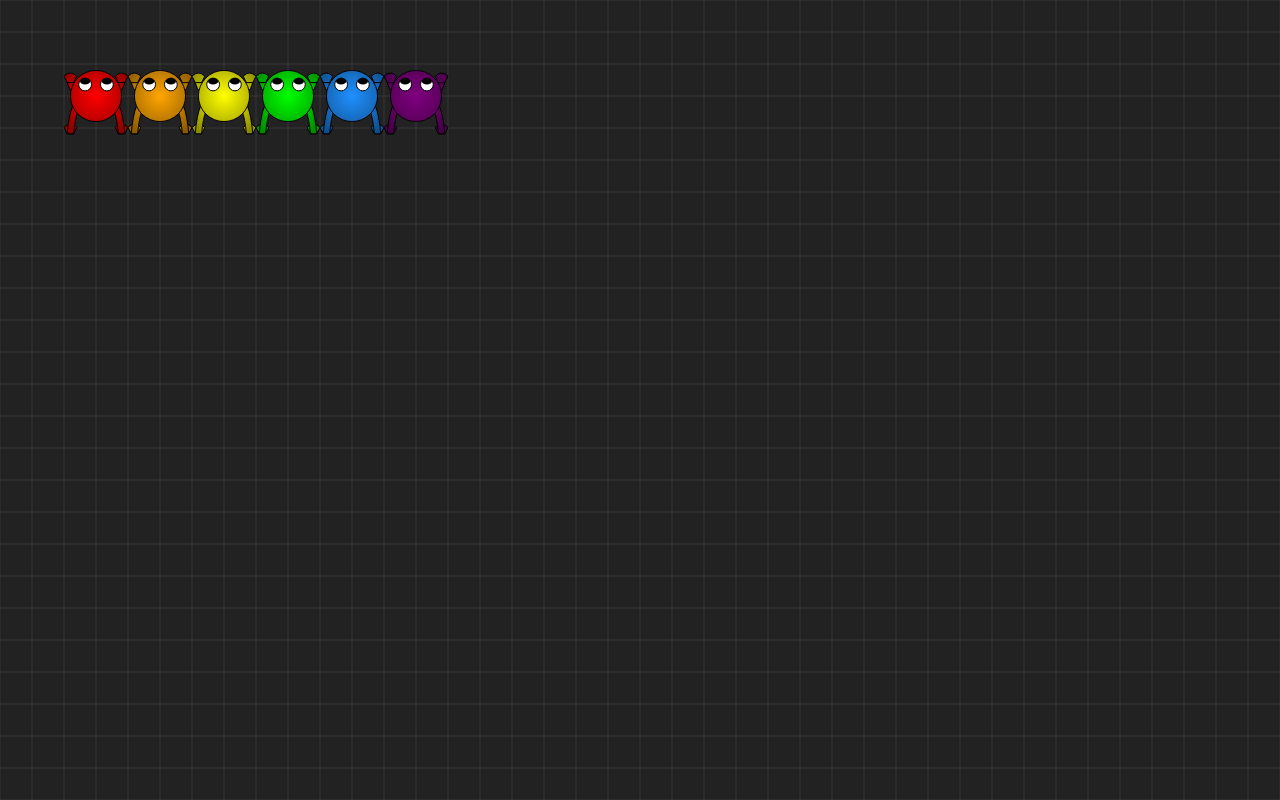
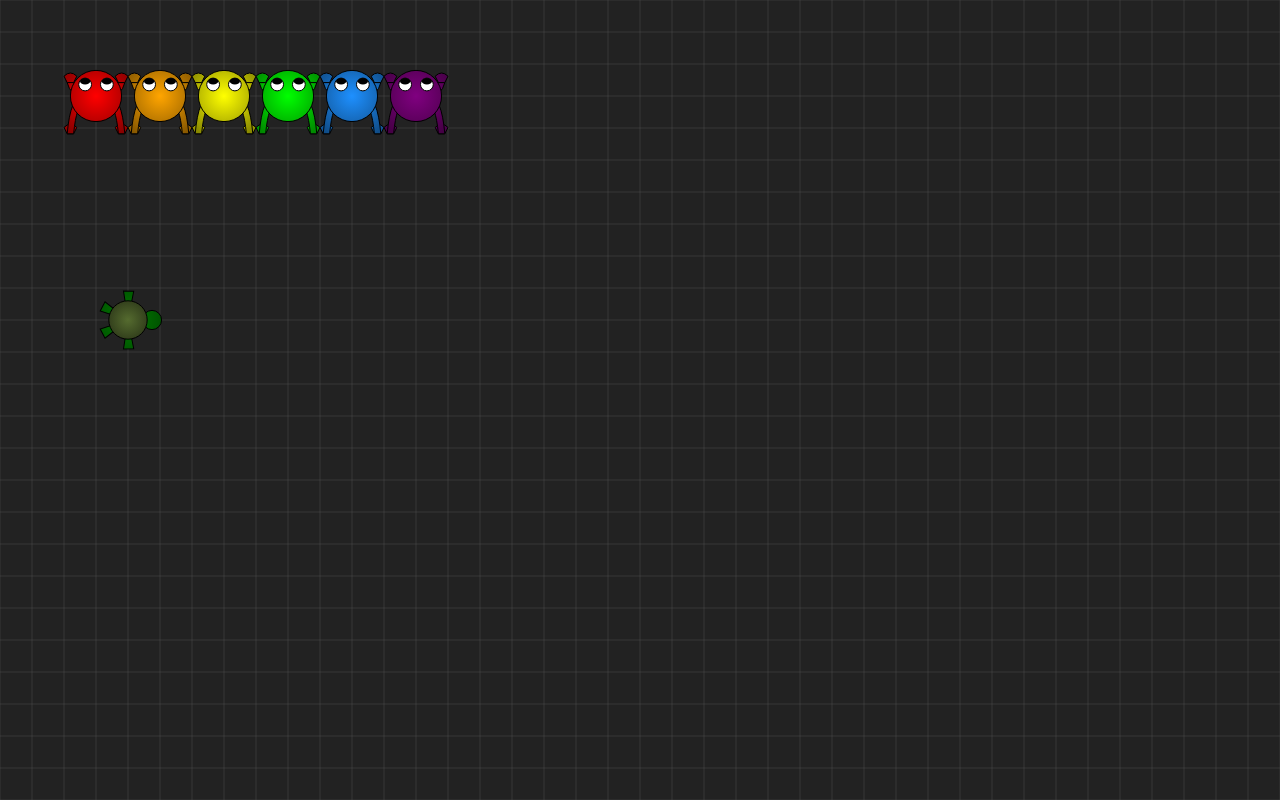
Before and after one commit to JeremyLeland/frogger, a plain HTML site: page test/runway.html in a window 1280 px wide. Drawn offline with Linux system fonts and the light colour scheme.

Commit message:
Turtle (no shell texture yet)

```diff
--- /dev/null
+++ b/src/Turtle.js
@@ -0,0 +1,69 @@
+const LEG_L = 0.45, LEG_W = 0.08;
+const HEAD_SIZE = 0.15;
+const SHELL_SIZE = 0.3;
+
+const leg = new Path2D();
+leg.moveTo( 0, 0 );
+leg.lineTo( LEG_L, -LEG_W );
+leg.lineTo( LEG_L,  LEG_W );
+leg.closePath();
+
+const head = new Path2D();
+head.arc( SHELL_SIZE + HEAD_SIZE / 2, 0, HEAD_SIZE, 0, Math.PI * 2 );
+
+const shell = new Path2D();
+shell.arc( 0, 0, SHELL_SIZE, 0, Math.PI * 2 );
+
+
+export class Turtle {
+  x = 0;
+  y = 0;
+  size = 1;
+
+  animationTime = 0;
+
+  constructor( values ) {
+    Object.assign( this, values );
+  }
+
+  draw( ctx ) {
+    ctx.save();
+    ctx.translate( this.x, this.y );
+    ctx.scale( this.size, this.size );
+
+    ctx.strokeStyle = 'black';
+    ctx.lineWidth = 1 / this.size;
+
+    const bodyGrad = ctx.createRadialGradient( 0, 0, 0, 0, 0, 1.5 );
+    bodyGrad.addColorStop( 0, 'green' );
+    bodyGrad.addColorStop( 1, 'black' );
+
+    ctx.fillStyle = bodyGrad;
+
+    const legAngleOffset = 0.3 * Math.cos( 0.005 * this.animationTime );
+
+    [ -1, 1 ].forEach( side => {
+      [ 0.4, 0.75 ].forEach( angle => {
+        ctx.save();
+        ctx.rotate( side * ( Math.PI * angle + legAngleOffset ) );
+        ctx.fill( leg );
+        ctx.stroke( leg );
+        ctx.restore();
+      } );
+    } );
+
+    ctx.fill( head );
+    ctx.stroke( head );
+
+    const shellGrad = ctx.createRadialGradient( 0, 0, 0, 0, 0, 1.5 );
+    shellGrad.addColorStop( 0, 'darkolivegreen' );
+    shellGrad.addColorStop( 0.5, 'black' );
+
+    ctx.fillStyle = shellGrad;
+
+    ctx.fill( shell );
+    ctx.stroke( shell );
+
+    ctx.restore();
+  }
+}
--- a/test/runway.html
+++ b/test/runway.html
@@ -3,6 +3,7 @@
 
 <script type="module">
   import { Frog } from '../src/Frog.js';
+  import { Turtle } from '../src/Turtle.js';
   import { AnimatedCanvas } from '../src/common/AnimatedCanvas.js';
 
   const TILE_SIZE = 64;
@@ -13,9 +14,12 @@
     new Frog( { x: ( i + 1.5 ) * TILE_SIZE, y: ( 1.5 ) * TILE_SIZE, size: TILE_SIZE, color: color } )
   );
 
+  const turtle = new Turtle( { x: 128, y: 320, size: TILE_SIZE } );
+
   const canvas = new AnimatedCanvas();
 
   canvas.update = ( dt ) => {
+    turtle.animationTime += dt;
     frogs.forEach( e => e.animationTime += dt );
   }
 
@@ -32,6 +36,10 @@
 
     // Sidewalk
 
+    // Snake
+    // (yellow, red, black stripes, or whatever the deadly order is...)
+    // slither across the screen
+
     // Car
 
     // Water
@@ -42,6 +50,7 @@
     // drawLog( ctx, new Path2D( 'M 32,128 L 160,128' ) );
 
     // Turtle
+    turtle.draw( ctx );
 
     // Lilypad
 
```
